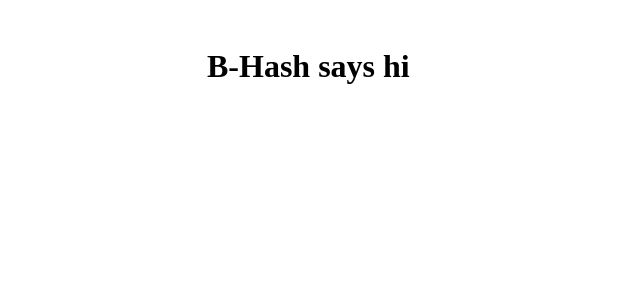
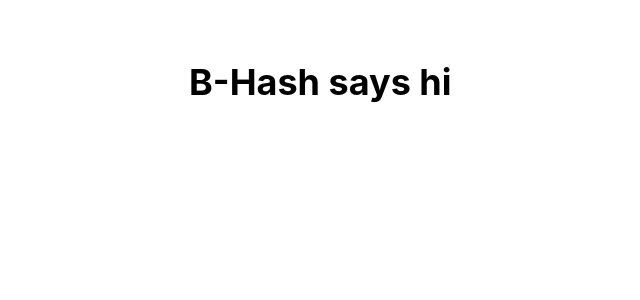
Before and after one commit to bhashbrown/portfolio, a Next.js app: page / in a window 1280 px wide. Shown: the top 300 px of the page, without its empty margins (145-785 px from the left). Built offline with nearby package versions, Linux system fonts and the light colour scheme.

Commit message:
(add) global styles and _app wrapper

```diff
--- /dev/null
+++ b/pages/_app.tsx
@@ -0,0 +1,11 @@
+import '../styles/global.css';
+import PropTypes from 'prop-types';
+
+export default function App({ Component, pageProps }) {
+	return <Component {...pageProps} />;
+}
+
+App.propTypes = {
+	Component: PropTypes.func.isRequired,
+	pageProps: PropTypes.string.isRequired,
+};
--- /dev/null
+++ b/styles/global.css
@@ -0,0 +1,27 @@
+html,
+body {
+	padding: 0;
+	margin: 0;
+	font-family: -apple-system, BlinkMacSystemFont, 'Segoe UI', Roboto, Oxygen,
+		Ubuntu, Cantarell, 'Open Sans', 'Helvetica Neue', sans-serif;
+	line-height: 1.6;
+	font-size: 18px;
+}
+
+* {
+	box-sizing: border-box;
+}
+
+a {
+	color: #0070f3;
+	text-decoration: none;
+}
+
+a:hover {
+	text-decoration: underline;
+}
+
+img {
+	max-width: 100%;
+	display: block;
+}
```
